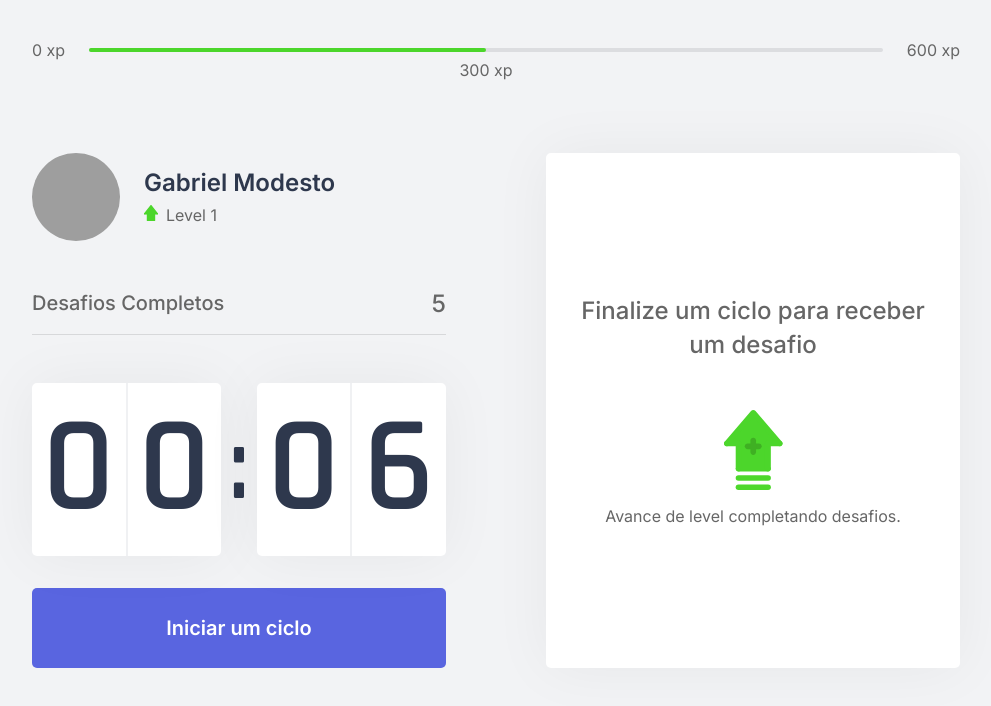
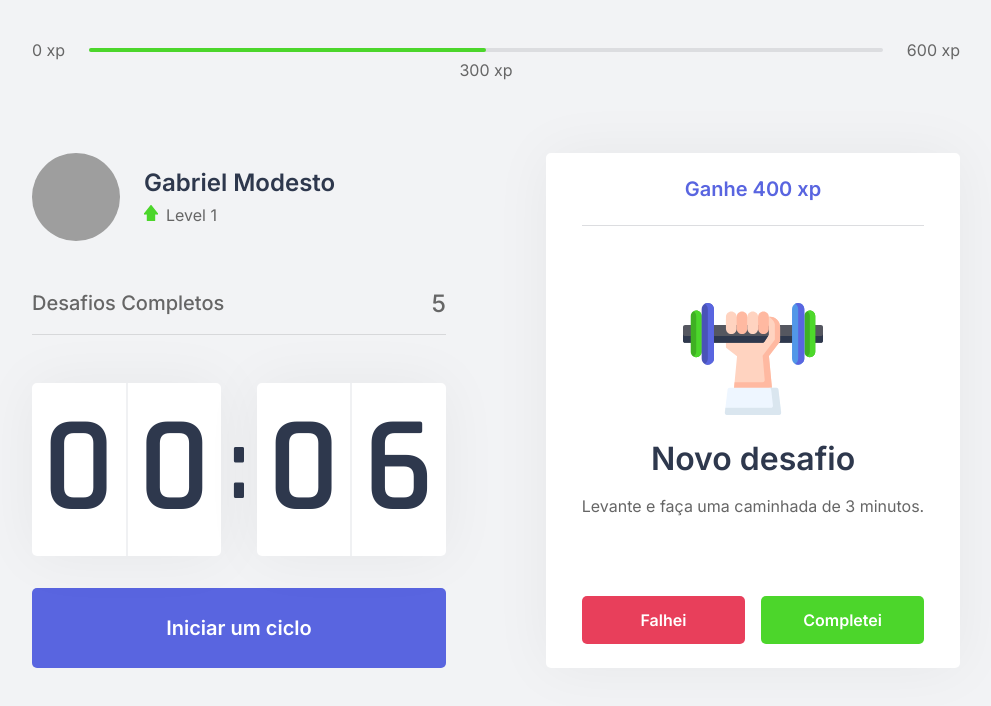
Before and after one commit to gabrielrmodesto/nlw4, a Next.js app: page / in a window 1280 px wide. Shown: the top 706 px of the page, without its empty margins (144-1135 px from the left). Built offline with nearby package versions, Linux system fonts and the light colour scheme; grey boxes are pictures that could not be loaded.

Commit message:
Challenge box css ready

```diff
--- a/src/components/ChallengeBox.tsx
+++ b/src/components/ChallengeBox.tsx
@@ -1,13 +1,43 @@
 import styles from '../styles/components/ChallengeBox.module.css';
 
 export function ChallengeBox() {
+    const hasActiveChallenge = true;
+
     return (
         <div className={styles.challengeBoxContainer}>
-            <div className={styles.challengeNotActive}>
-                <strong>Finalize um ciclo para receber um desafio</strong>
-                <p><img src="icons/level-up.svg" alt="Level up"/></p>
-                Avance de level completando desafios.
-            </div>
-        </div>
+            {hasActiveChallenge ?
+                (
+                    <div className={styles.challengeActive}>
+                        <header>Ganhe 400 xp</header>
+                        <main>
+                            <img src="icons/body.svg" alt="body svg" />
+                            <strong>Novo desafio</strong>
+                            <p>Levante e faça uma caminhada de 3 minutos.</p>
+                        </main>
+                        <footer>
+                            <button
+                                type="button"
+                                className={styles.challengeFailedButton}>
+                                Falhei
+                            </button>
+                            <button
+                                type="button"
+                                className={styles.challengeSuccessButton}>
+                                Completei
+                            </button>
+                        </footer>
+                    </div>
+                )
+                :
+                (
+                    <div className={styles.challengeNotActive}>
+                        <strong>Finalize um ciclo para receber um desafio</strong>
+                        <p><img src="icons/level-up.svg" alt="Level up" /></p>
+                            Avance de level completando desafios.
+                    </div>
+                )
+            }
+
+        </div >
     )
 }
--- a/src/styles/components/ChallengeBox.module.css
+++ b/src/styles/components/ChallengeBox.module.css
@@ -1,8 +1,8 @@
-.challengeBoxContainer{
+.challengeBoxContainer {
   height: 100%;
   background: var(--white);
   border-radius: 5px;
-    box-shadow: 0 0 60px rgba(0,0,0,0.05);
+  box-shadow: 0 0 60px rgba(0, 0, 0, 0.05);
   padding: 1.5rem 2rem;
   display: flex;
   flex-direction: column;
@@ -10,17 +10,17 @@
   justify-content: center;
   text-align: center;
 }
-.challengeNotActive{
+.challengeNotActive {
   display: flex;
   flex-direction: column;
   align-items: center;
 }
-.challengeNotActive strong{
+.challengeNotActive strong {
   font-size: 1.5rem;
   font-weight: 500;
   line-height: 1.4;
 }
-.challengeNotActive p{
+.challengeNotActive p {
   display: flex;
   flex-direction: column;
   align-items: center;
@@ -29,3 +29,56 @@
   margin-top: 3rem;
   margin-bottom: 1rem;
 }
+.challengeActive {
+  height: 100%;
+  display: flex;
+  flex-direction: column;
+}
+.challengeActive header {
+  color: var(--blue);
+  font-weight: 600;
+  font-size: 1.25rem;
+  padding: 0 2rem 1.5rem;
+  border-bottom: 1px solid var(--gray-line);
+}
+.challengeActive main {
+  flex: 1;
+  display: flex;
+  flex-direction: column;
+  align-items: center;
+  justify-content: center;
+}
+.challengeActive main strong {
+  font-size: 2rem;
+  font-weight: 600;
+  color: var(--title);
+  margin: 1.5rem 0 1rem;
+}
+.challengeActive main p {
+  line-height: 1.5;
+}
+.challengeActive footer {
+  display: grid;
+  grid-template-columns: 1fr 1fr;
+  gap: 1rem;
+}
+.challengeActive footer button {
+  height: 3rem;
+  display: flex;
+  align-items: center;
+  justify-content: center;
+  border: 0;
+  border-radius: 5px;
+  color: var(--white);
+  font-size: 1rem;
+  font-weight: 600;
+}
+.challengeActive footer button.challengeFailedButton {
+  background: var(--red);
+}
+.challengeActive footer button.challengeSuccessButton {
+  background: var(--green);
+}
+.challengeActive footer button:hover{
+    filter: brightness(0.9);
+}
```
Also changed, not shown: 1 other file (tests, documents, lock files or other folders). Lines whose indentation alone changed are shown as unchanged.
